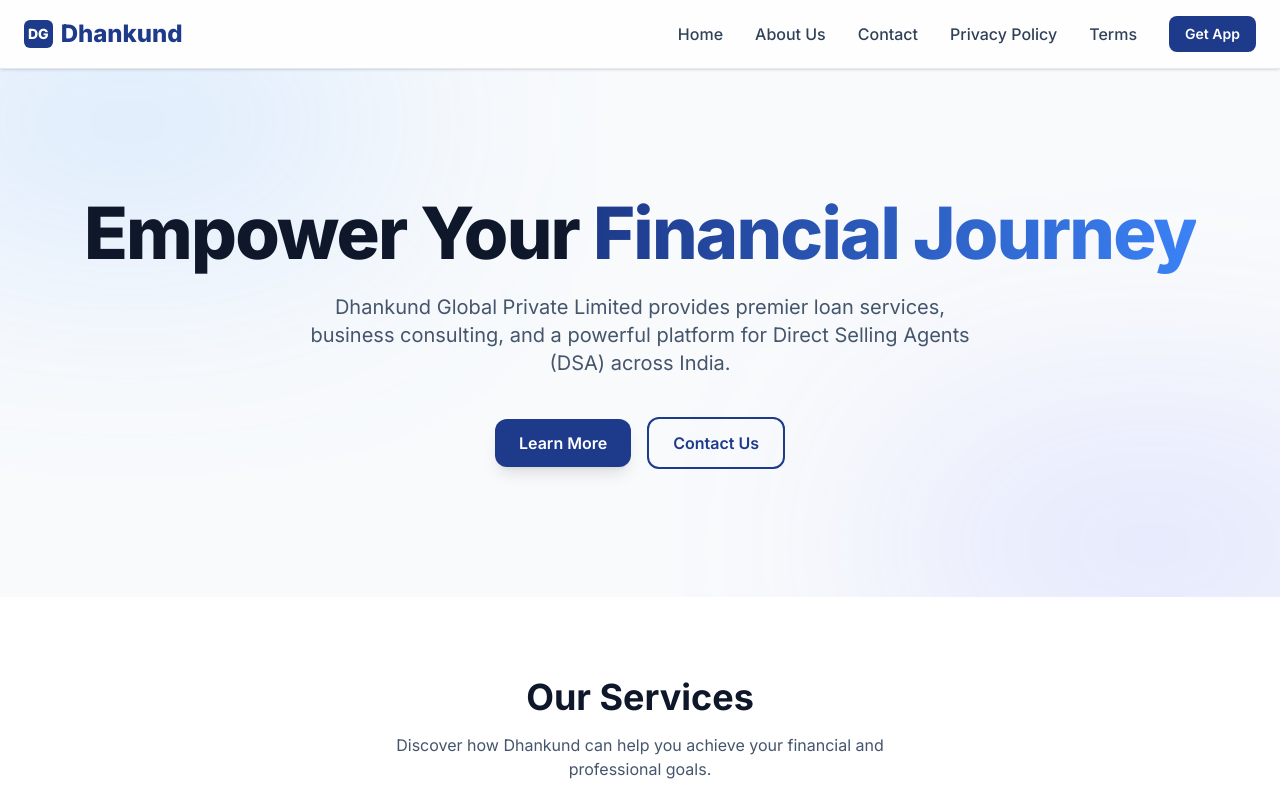
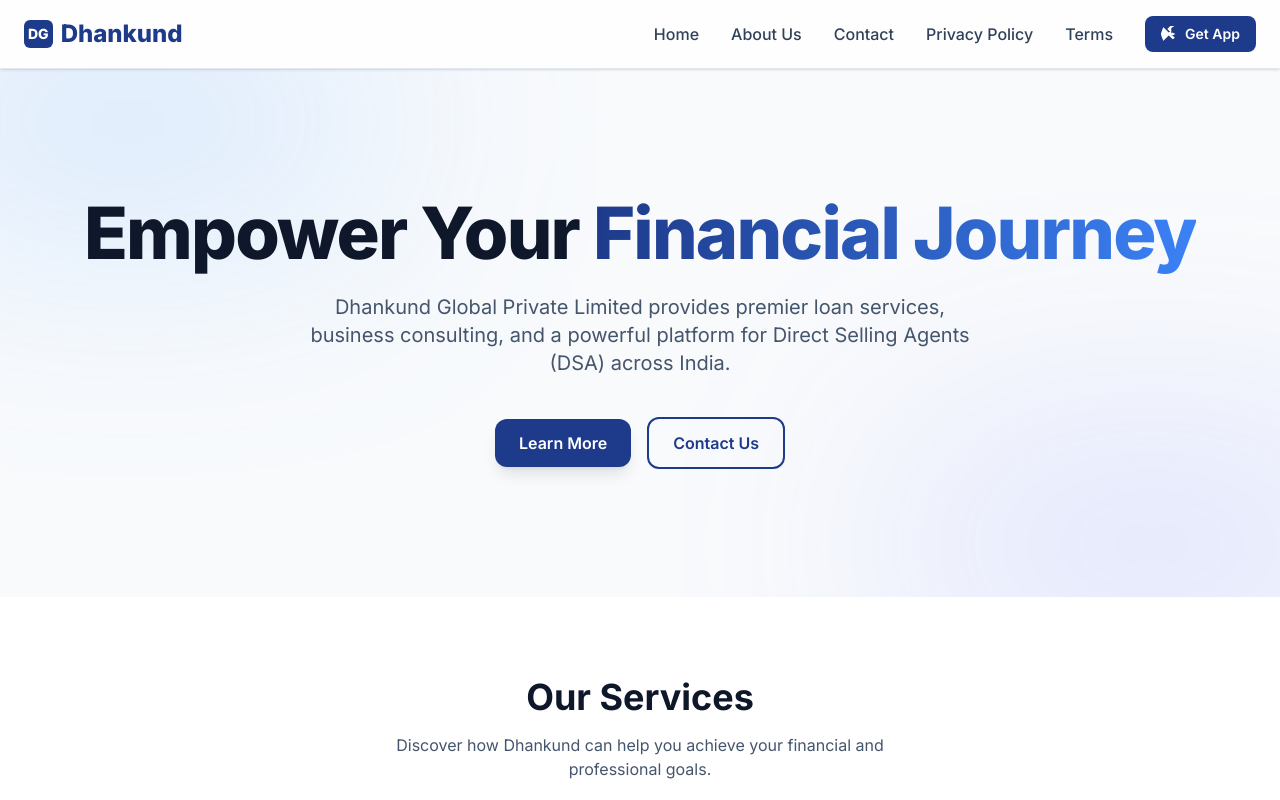
Before and after one commit to Dhankund-ORG/dhankund-offcial-all-in-one, a Next.js app in the folder dhankund_official_site/: page / in a window 1280 px wide. Shown: the top 800 px of the page. Built offline with nearby package versions, Linux system fonts and the light colour scheme.

Commit message:
feat(official-site): update Get App button in top bar and mobile menu to link directly to Google Play Store (#54)
Co-authored-by: DHEERENDRA <lifesstudy@gmail.com>

```diff
--- a/dhankund_official_site/src/components/Navbar.tsx
+++ b/dhankund_official_site/src/components/Navbar.tsx
@@ -21,7 +21,15 @@
           <Link href="/contact" className="hover:text-accent transition-colors">Contact</Link>
           <Link href="/privacy" className="hover:text-accent transition-colors">Privacy Policy</Link>
           <Link href="/terms" className="hover:text-accent transition-colors">Terms</Link>
-          <a href="#download" className="btn-primary px-4 py-2 text-sm rounded-lg shadow-none hover:shadow-md">
+          <a
+            href="https://play.google.com/store/apps/details?id=com.dhankund.banker"
+            target="_blank"
+            rel="noopener noreferrer"
+            className="btn-primary px-4 py-2 text-sm rounded-lg shadow-none hover:shadow-md inline-flex items-center gap-2"
+          >
+            <svg className="w-4 h-4 flex-shrink-0" fill="currentColor" viewBox="0 0 24 24">
+              <path d="M3.609 1.814L13.792 12l-10.183 10.186c-.166-.112-.314-.265-.432-.452L.15 13.351C-.05 13.003-.05 10.997.15 10.65L3.177 2.266c.118-.187.266-.34.432-.452zM15.419 13.627l4.088 2.378c1.332.775 1.332 2.035 0 2.81l-2.022 1.177-7.986-7.985 5.92-5.92zM15.419 10.373L9.5 4.453l7.986-7.985 2.022 1.177c1.332.775 1.332 2.035 0 2.81l-4.088 2.378zM14.61 12l2.366-2.366L21.5 12l-4.524 2.366L14.61 12z"/>
+            </svg>
             Get App
           </a>
         </nav>
@@ -46,6 +54,18 @@
           <Link href="/contact" onClick={() => setIsOpen(false)} className="hover:text-accent">Contact</Link>
           <Link href="/privacy" onClick={() => setIsOpen(false)} className="hover:text-accent">Privacy Policy</Link>
           <Link href="/terms" onClick={() => setIsOpen(false)} className="hover:text-accent">Terms</Link>
+          <a
+            href="https://play.google.com/store/apps/details?id=com.dhankund.banker"
+            target="_blank"
+            rel="noopener noreferrer"
+            onClick={() => setIsOpen(false)}
+            className="btn-primary px-4 py-2.5 text-sm rounded-lg text-center flex items-center justify-center gap-2 mt-2"
+          >
+            <svg className="w-4 h-4 flex-shrink-0" fill="currentColor" viewBox="0 0 24 24">
+              <path d="M3.609 1.814L13.792 12l-10.183 10.186c-.166-.112-.314-.265-.432-.452L.15 13.351C-.05 13.003-.05 10.997.15 10.65L3.177 2.266c.118-.187.266-.34.432-.452zM15.419 13.627l4.088 2.378c1.332.775 1.332 2.035 0 2.81l-2.022 1.177-7.986-7.985 5.92-5.92zM15.419 10.373L9.5 4.453l7.986-7.985 2.022 1.177c1.332.775 1.332 2.035 0 2.81l-4.088 2.378zM14.61 12l2.366-2.366L21.5 12l-4.524 2.366L14.61 12z"/>
+            </svg>
+            Get App
+          </a>
         </nav>
       )}
     </header>
```
